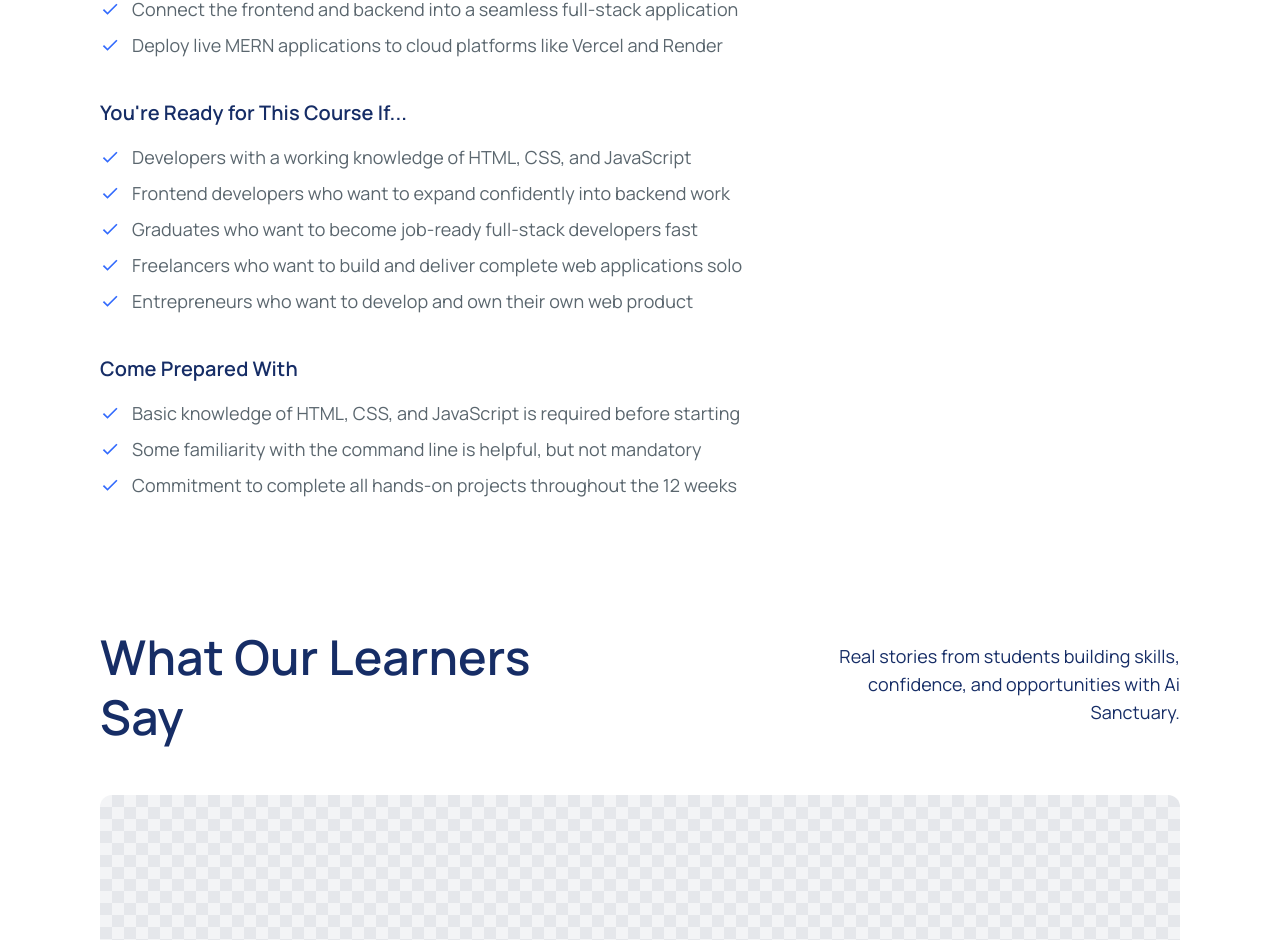
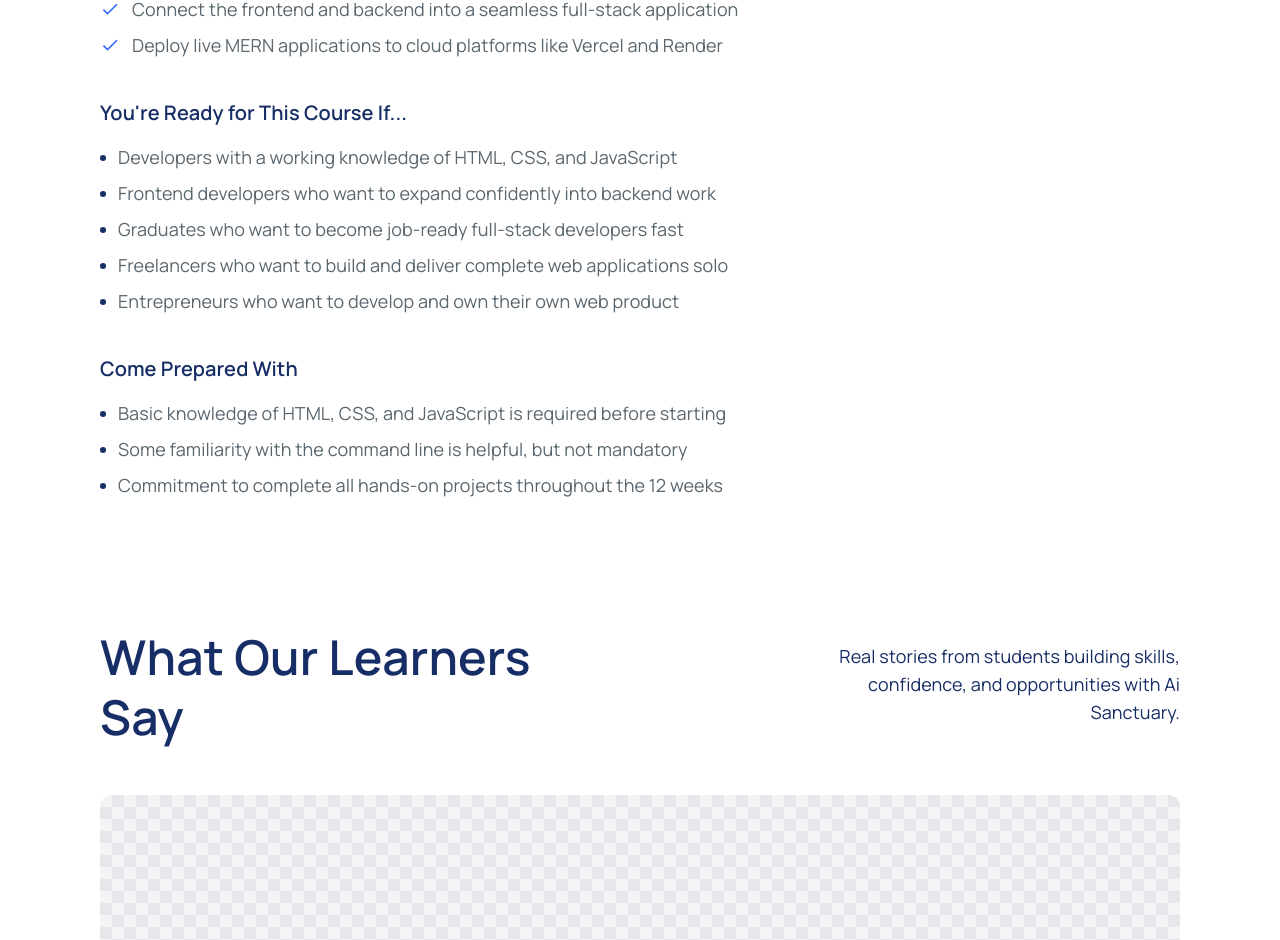
Before and after one commit to sunny1780/ai-santaury, a React (Create React App) app: page /website in a window 1280 px wide. Shown: the part 1330-2270 px from the top of the page. Built offline with nearby package versions, Linux system fonts and the light colour scheme.

Commit message:
All done hy

```diff
--- a/src/component/PythonDetail.jsx
+++ b/src/component/PythonDetail.jsx
@@ -82,7 +82,7 @@ export default function PythonDetail() {
           </ul>
         </div>
 
-        {/* Perfect For You If... */}
+        {/* Perfect For You If... - bullets */}
         <div>
           <h3
             className="text-xl font-semibold text-[#162D66] mb-4 m-0"
@@ -93,12 +93,8 @@ export default function PythonDetail() {
           <ul className="list-none pl-0 m-0 flex flex-col gap-2">
             {perfectForItems.map((item, index) => (
               <li key={index} className="flex items-start gap-3">
-                <span className="text-[#326AFD] mt-1 flex-shrink-0">
-                  <svg width="20" height="20" viewBox="0 0 24 24" fill="currentColor">
-                    <path d="M9 16.17L4.83 12l-1.42 1.41L9 19 21 7l-1.41-1.41z"/>
-                  </svg>
-                </span>
-                <span className="text-[18px] leading-[28px] font-normal" style={bodyStyle}>
+                <span className="mt-3 flex-shrink-0 w-1.5 h-1.5 rounded-full bg-[#162D66] block" />
+                <span className="text-[18px] leading-[28px] font-normal flex-1" style={bodyStyle}>
                   {item}
                 </span>
               </li>
@@ -106,7 +102,7 @@ export default function PythonDetail() {
           </ul>
         </div>
 
-        {/* Before You Begin */}
+        {/* Before You Begin - bullets */}
         <div>
           <h3
             className="text-xl font-semibold text-[#162D66] mb-4 m-0"
@@ -117,12 +113,8 @@ export default function PythonDetail() {
           <ul className="list-none pl-0 m-0 flex flex-col gap-2">
             {beforeBeginItems.map((item, index) => (
               <li key={index} className="flex items-start gap-3">
-                <span className="text-[#326AFD] mt-1 flex-shrink-0">
-                  <svg width="20" height="20" viewBox="0 0 24 24" fill="currentColor">
-                    <path d="M9 16.17L4.83 12l-1.42 1.41L9 19 21 7l-1.41-1.41z"/>
-                  </svg>
-                </span>
-                <span className="text-[18px] leading-[28px] font-normal" style={bodyStyle}>
+                <span className="mt-3 flex-shrink-0 w-1.5 h-1.5 rounded-full bg-[#162D66] block" />
+                <span className="text-[18px] leading-[28px] font-normal flex-1" style={bodyStyle}>
                   {item}
                 </span>
               </li>
--- a/src/component/SEODetails.jsx
+++ b/src/component/SEODetails.jsx
@@ -82,7 +82,7 @@ export default function SEODetails() {
           </ul>
         </div>
 
-        {/* This Is Your Course If... */}
+        {/* This Is Your Course If... - bullets */}
         <div>
           <h3
             className="text-xl font-semibold text-[#162D66] mb-4 m-0"
@@ -93,12 +93,8 @@ export default function SEODetails() {
           <ul className="list-none pl-0 m-0 flex flex-col gap-2">
             {courseForItems.map((item, index) => (
               <li key={index} className="flex items-start gap-3">
-                <span className="text-[#326AFD] mt-1 flex-shrink-0">
-                  <svg width="20" height="20" viewBox="0 0 24 24" fill="currentColor">
-                    <path d="M9 16.17L4.83 12l-1.42 1.41L9 19 21 7l-1.41-1.41z"/>
-                  </svg>
-                </span>
-                <span className="text-[18px] leading-[28px] font-normal" style={bodyStyle}>
+                <span className="mt-3 flex-shrink-0 w-1.5 h-1.5 rounded-full bg-[#162D66] block" />
+                <span className="text-[18px] leading-[28px] font-normal flex-1" style={bodyStyle}>
                   {item}
                 </span>
               </li>
@@ -106,7 +102,7 @@ export default function SEODetails() {
           </ul>
         </div>
 
-        {/* Before You Dive In */}
+        {/* Before You Dive In - bullets */}
         <div>
           <h3
             className="text-xl font-semibold text-[#162D66] mb-4 m-0"
@@ -117,12 +113,8 @@ export default function SEODetails() {
           <ul className="list-none pl-0 m-0 flex flex-col gap-2">
             {beforeDiveItems.map((item, index) => (
               <li key={index} className="flex items-start gap-3">
-                <span className="text-[#326AFD] mt-1 flex-shrink-0">
-                  <svg width="20" height="20" viewBox="0 0 24 24" fill="currentColor">
-                    <path d="M9 16.17L4.83 12l-1.42 1.41L9 19 21 7l-1.41-1.41z"/>
-                  </svg>
-                </span>
-                <span className="text-[18px] leading-[28px] font-normal" style={bodyStyle}>
+                <span className="mt-3 flex-shrink-0 w-1.5 h-1.5 rounded-full bg-[#162D66] block" />
+                <span className="text-[18px] leading-[28px] font-normal flex-1" style={bodyStyle}>
                   {item}
                 </span>
               </li>
--- a/src/component/WebsiteDetails.jsx
+++ b/src/component/WebsiteDetails.jsx
@@ -82,7 +82,7 @@ export default function WebsiteDetails() {
           </ul>
         </div>
 
-        {/* You're Ready for This Course If... */}
+        {/* You're Ready for This Course If... - bullets only here */}
         <div>
           <h3
             className="text-xl font-semibold text-[#162D66] mb-4 m-0"
@@ -93,12 +93,8 @@ export default function WebsiteDetails() {
           <ul className="list-none pl-0 m-0 flex flex-col gap-2">
             {readyItems.map((item, index) => (
               <li key={index} className="flex items-start gap-3">
-                <span className="text-[#326AFD] mt-1 flex-shrink-0">
-                  <svg width="20" height="20" viewBox="0 0 24 24" fill="currentColor">
-                    <path d="M9 16.17L4.83 12l-1.42 1.41L9 19 21 7l-1.41-1.41z"/>
-                  </svg>
-                </span>
-                <span className="text-[18px] leading-[28px] font-normal" style={bodyStyle}>
+                <span className="mt-3 flex-shrink-0 w-1.5 h-1.5 rounded-full bg-[#162D66] block" />
+                <span className="text-[18px] leading-[28px] font-normal flex-1" style={bodyStyle}>
                   {item}
                 </span>
               </li>
@@ -106,7 +102,7 @@ export default function WebsiteDetails() {
           </ul>
         </div>
 
-        {/* Come Prepared With */}
+        {/* Come Prepared With - bullets */}
         <div>
           <h3
             className="text-xl font-semibold text-[#162D66] mb-4 m-0"
@@ -117,12 +113,8 @@ export default function WebsiteDetails() {
           <ul className="list-none pl-0 m-0 flex flex-col gap-2">
             {preparedItems.map((item, index) => (
               <li key={index} className="flex items-start gap-3">
-                <span className="text-[#326AFD] mt-1 flex-shrink-0">
-                  <svg width="20" height="20" viewBox="0 0 24 24" fill="currentColor">
-                    <path d="M9 16.17L4.83 12l-1.42 1.41L9 19 21 7l-1.41-1.41z"/>
-                  </svg>
-                </span>
-                <span className="text-[18px] leading-[28px] font-normal" style={bodyStyle}>
+                <span className="mt-3 flex-shrink-0 w-1.5 h-1.5 rounded-full bg-[#162D66] block" />
+                <span className="text-[18px] leading-[28px] font-normal flex-1" style={bodyStyle}>
                   {item}
                 </span>
               </li>
```
